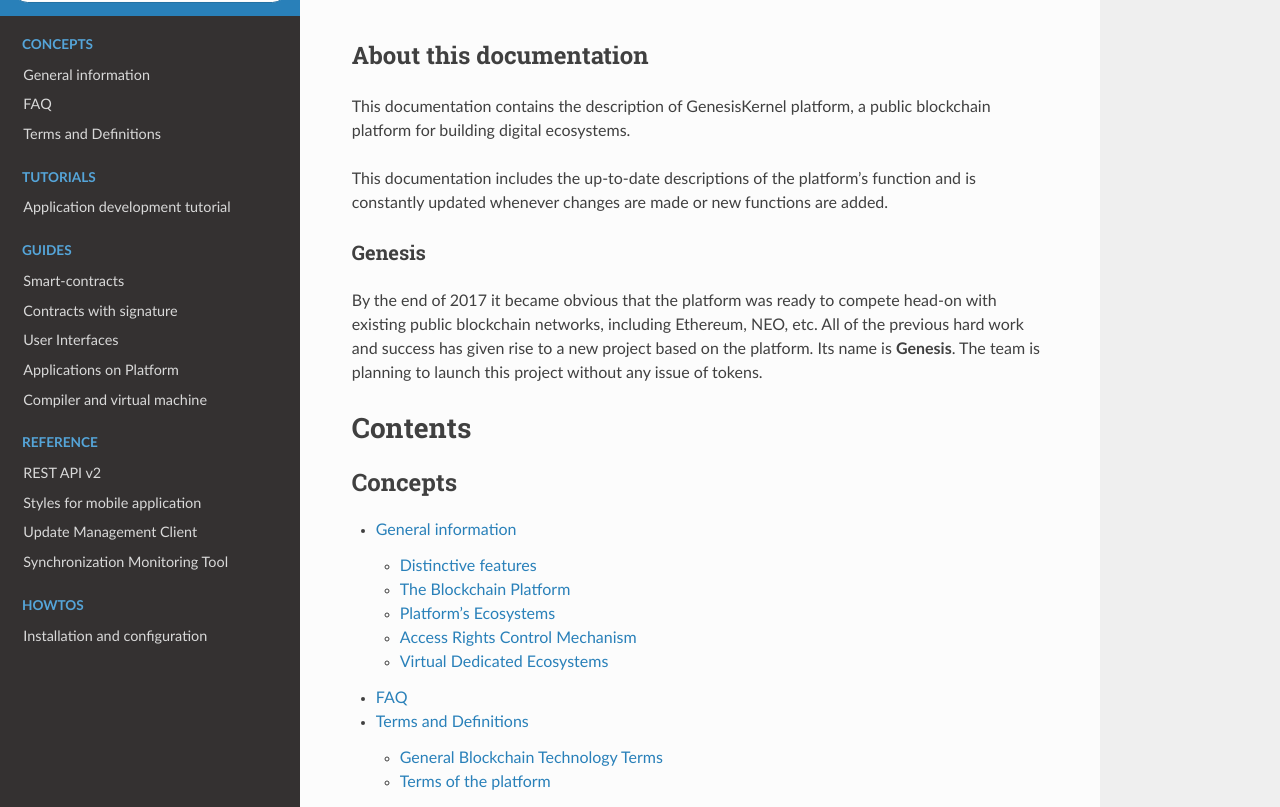
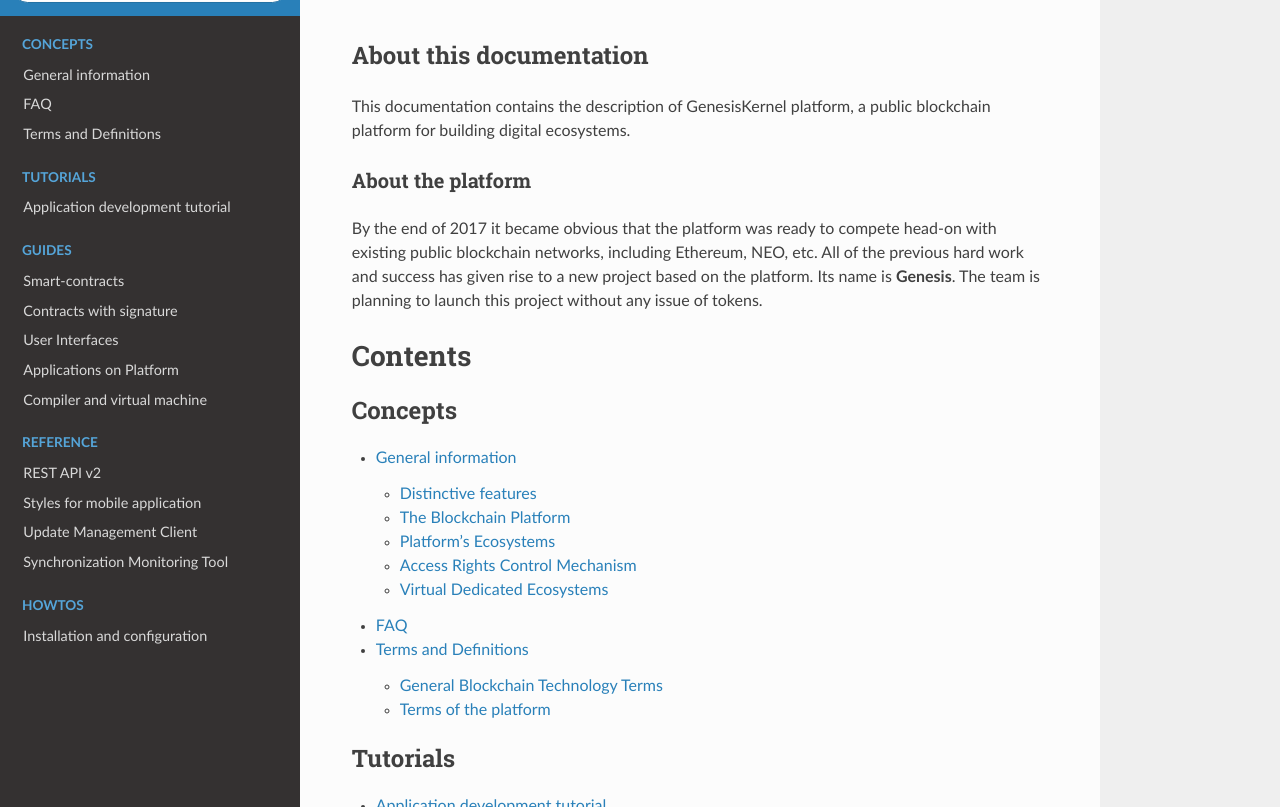
Before and after one commit to AplaProject/apla-docs-en, a Sphinx documentation site: the page built from source/index.rst, in a window 1280 px wide and 900 px high, scrolled down 423 px, cut to the strip 93-900 px from the top of the window. Built offline with Sphinx 7.4.7 and the Read the Docs theme 2.0.0, drawn with Linux system fonts in a browser that asks for light colours; part of the change alters nothing that is shown.

```diff
--- a/source/index.rst
+++ b/source/index.rst
@@ -12,16 +12,28 @@ Public blockchain platform for building digital ecosystems
 About this documentation
 ------------------------
 
-This documentation contains the description of GenesisKernel platform, a public blockchain platform for building digital ecosystems.
+.. ifconfig:: if_project in ('genesis')
 
-This documentation includes the up-to-date descriptions of the platform's function and is constantly updated whenever changes are made or new functions are added.
+   This documentation contains the description of GenesisKernel platform, a public blockchain platform for building digital ecosystems.
+
+.. ifconfig:: if_project in ('apla')
+
+   This documentation contains the description of the Apla blockchain platform based on the source code of GenesisKernel blockchain.
 
 
+About the platform
+^^^^^^^^^^^^^^^^^^
 
-Genesis
-^^^^^^^
+.. ifconfig:: if_project in ('apla')
 
-By the end of 2017 it became obvious that the platform was ready to compete head-on with existing public blockchain networks, including Ethereum, NEO, etc. All of the previous hard work and success has given rise to a new project based on the platform. Its name is **Genesis**. The team is planning to launch this project without any issue of tokens.
+   Apla blockchain is a secure, simple and compliant blockchain infrastructure for a fast-growing global collaborative economy segment. Small and medium sized enterprises will benefit from reducing operational costs and go-to-market time, fundraising solutions at an early development stage, automation of business processes, integrated settlement system, anti-money laundering compliant infrastructure, trustless cooperation, business scalability and global reach of their products and services to end customers. A detailed description of the Apla platform can be found in the Apla White Paper (www.apla.io)
+
+   The use of the Apla platform, including the license terms, is subject to the terms and conditions set forth in the Apla legal documentation that can be downloaded from the www.apla.io website.
+
+
+.. ifconfig:: if_project in ('genesis')
+
+   By the end of 2017 it became obvious that the platform was ready to compete head-on with existing public blockchain networks, including Ethereum, NEO, etc. All of the previous hard work and success has given rise to a new project based on the platform. Its name is **Genesis**. The team is planning to launch this project without any issue of tokens.
 
 
 Contents
```
